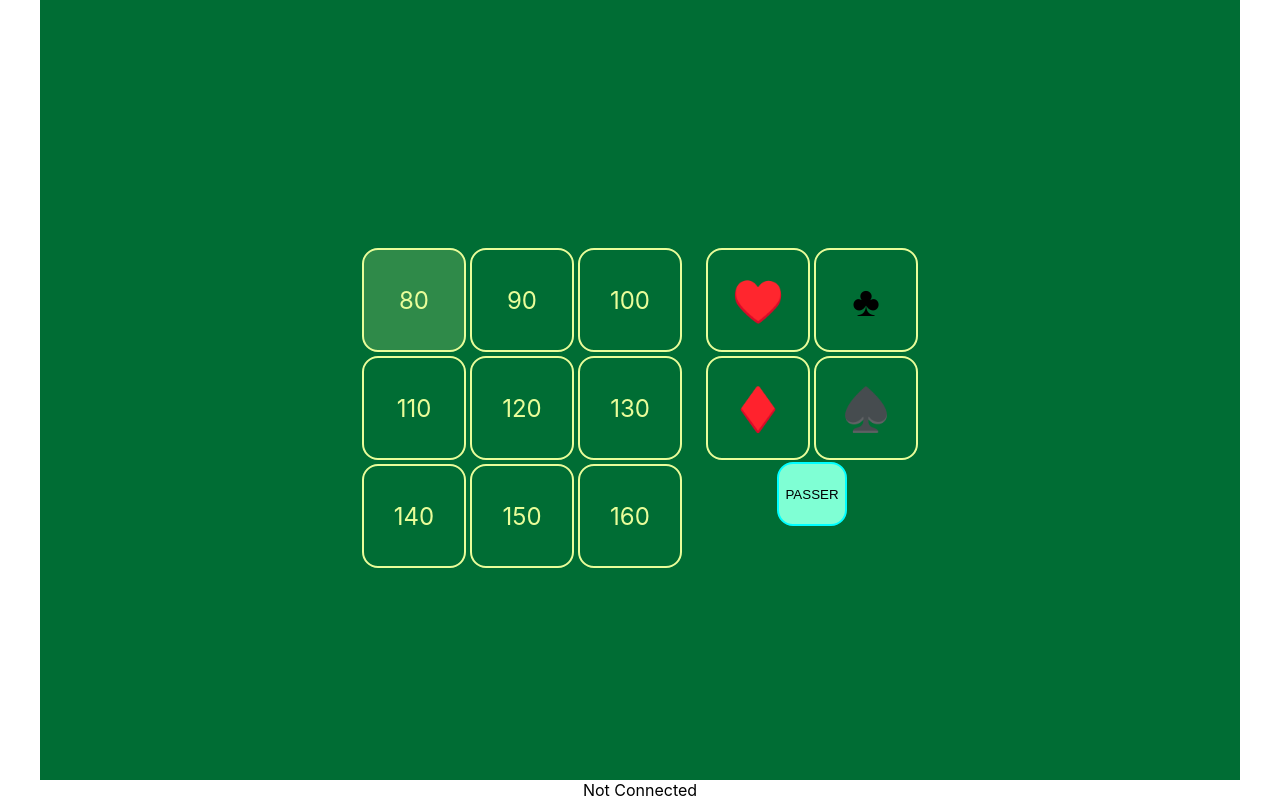
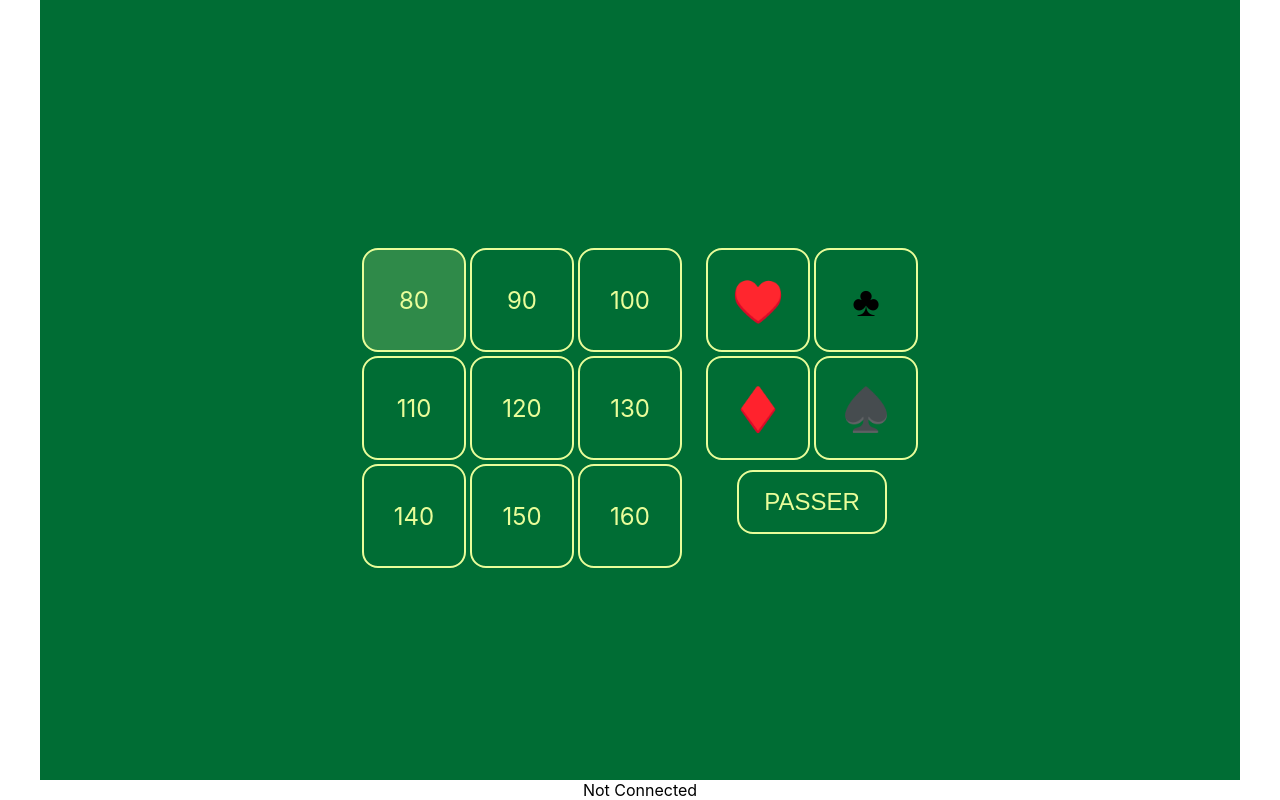
Before and after one commit to maxired/react-coinche, a React (Create React App) app: page / in a window 1280 px wide. Shown: the part 584-1384 px from the top of the page. Built offline with nearby package versions, Linux system fonts and the light colour scheme.

Commit message:
more yellow button

```diff
--- a/src/components/RenderAnnoucementTable/index.js
+++ b/src/components/RenderAnnoucementTable/index.js
@@ -73,9 +73,9 @@ export const RenderAnnoucementTable = ({ send, step: { announce: { value = 80, c
         <Label name="count" value={'diamonds'} currentValue={localColor} setValue={setColor}><Suit color="red">♦️</Suit></Label>
         <Label name="count" value={'spades'} currentValue={localColor} setValue={setColor}><Suit color="black">♠️</Suit></Label>
     </div>
-    <div>
-      {player && `Annonce de ${player}`}
-      <Button onClick={passer}>PASSER</Button>
+    <div style={{paddingTop: 8}}>
+      <div>{player && `Annonce de ${player}`}</div>
+      <Button yellow onClick={passer}>PASSER</Button>
     </div>
     </div>
   </Box >;
--- a/src/components/WatchScores.js
+++ b/src/components/WatchScores.js
@@ -19,6 +19,6 @@ export const WatchScores = ({ step, send }) => {
       EW : <DisplayScores scores={step.scores.EW} />
       <DisplayScoresStack cards={step.stacks.EW} />
     </div>
-    <Button onClick={valideScore} >Validate Score</Button>
+    <Button yellow onClick={valideScore} >Validate Score</Button>
   </div>;
 };
```
